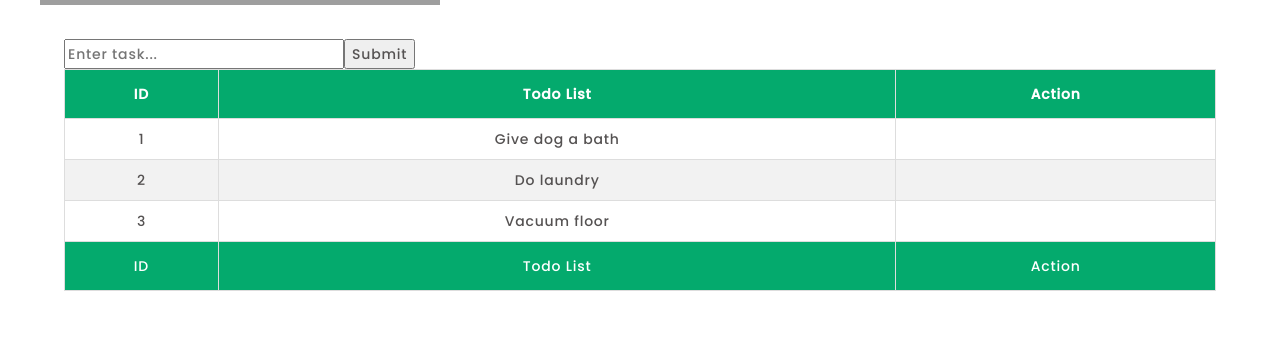
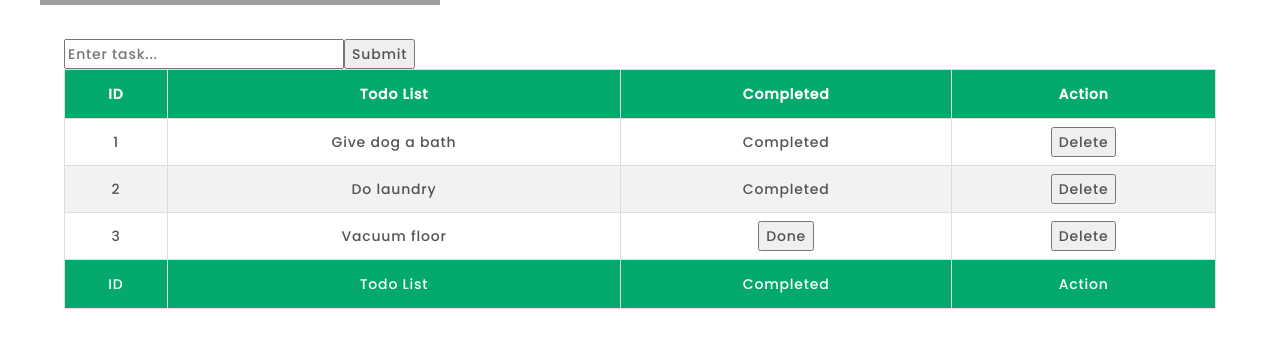
Before and after one commit to kienth/sz_react_kienth, a React (Create React App) app: page /table in a window 1280 px wide. Shown: the part 375-734 px from the top of the page. Built offline with nearby package versions, Linux system fonts and the light colour scheme; grey boxes are pictures that could not be loaded.

Commit message:
delete button

```diff
--- a/src/app/todo.js
+++ b/src/app/todo.js
@@ -29,10 +29,15 @@ export const todoSlice = createSlice({
     addToDo: (state, action) => {
       state.todo = [...state.todo, action.payload]
     },
+
+    removeToDo: (state, action) => {
+      let id = action.payload.id;
+      state.todo = state.todo.filter((item) => item.id !== id);
+    },
   },
 })
 
 // Action creators are generated for each case reducer function
-export const { addToDo, todoListData } = todoSlice.actions
+export const { addToDo, todoListData, removeToDo } = todoSlice.actions
 
 export default todoSlice.reducer
--- a/src/table/CreateTable.jsx
+++ b/src/table/CreateTable.jsx
@@ -1,15 +1,46 @@
 import React, { useMemo, useLayoutEffect, useState } from 'react'
 import { useDispatch, useSelector } from 'react-redux';
 import { useTable } from 'react-table'
-import { COLUMNS } from './columns'
+// import { COLUMNS } from './columns'
 import '../components/table.css'
-import { todoListData, addToDo } from '../app/todo';
+import { todoListData, addToDo, removeToDo } from '../app/todo';
 import { Container } from '@mui/material';
 
+export const todoDone = (id) => {
+    console.log(id);
+}
+
+
+
 const CreateTable = () => {
+
     const dispatch = useDispatch();
+    const todo = useSelector((state) => (state.todo.todo))
 
-    const todo = useSelector((state) => (state.todo.todo))
+    const COLUMNS = [
+        {
+            Header: 'ID',
+            Footer: 'ID',
+            accessor: 'id',
+            disableFilters: true,
+        },
+        {
+            Header: 'Todo List',
+            Footer: 'Todo List',
+            accessor: 'task',
+        },
+        {
+            Header: 'Completed',
+            Footer: 'Completed',
+            accessor: d => (d.complete.toString() == 'true' ? 'Completed' : <button>Done</button>),
+        },
+        {
+            Header: 'Action',
+            Footer: 'Action',
+            accessor: 'action',
+            Cell: props => <button onClick={() => dispatch(removeToDo({id:props.row.values.id}))}>Delete</button>,
+        },
+    ]
 
     const columns = useMemo(() => COLUMNS, [todo])
     const data = useMemo(() => todo, [todo])
```
